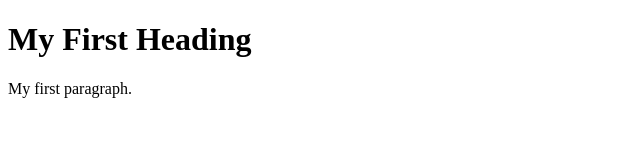
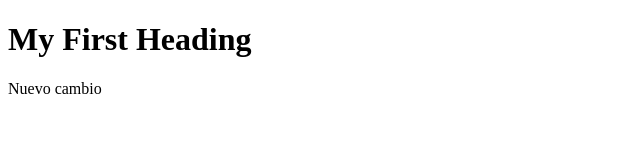
Before and after one commit to mbobadillac/Gestion_App, a plain HTML site: page Index.html in a window 1280 px wide. Shown: the full height of the page, 0-640 px from the left. Drawn offline with Linux system fonts and the light colour scheme.

Commit message:
nuevo cambio

```diff
--- a/Index.html
+++ b/Index.html
@@ -3,7 +3,7 @@
 <body>
 
 <h1>My First Heading</h1>
-<p>My first paragraph.</p>
+<p>Nuevo cambio</p>
 
 </body>
 </html>
```
